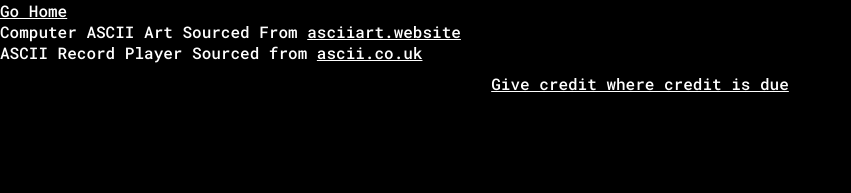
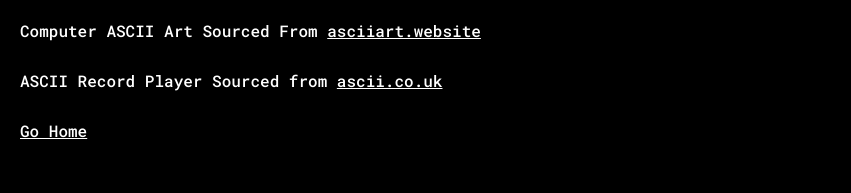
Before and after one commit to JSimoni42/jsimoni42.github.io, a Gatsby site: page /credits in a window 1280 px wide. Shown: the whole page, without its empty margins (0-851 px from the left). Built offline with nearby package versions, Linux system fonts and the light colour scheme; Gatsby itself is replaced by a stand-in of ours.

Commit message:
Reorganize credits

```diff
--- a/src/components/page-wrapper.tsx
+++ b/src/components/page-wrapper.tsx
@@ -3,7 +3,6 @@
 import React from "react"
 import styled, { createGlobalStyle } from "styled-components"
 import { Computer, MobileBreakpoint } from "../constants/siteConstants"
-import { Link } from "gatsby"
 
 export const PageWrapper: FC = ({ children }) => {
   return (
@@ -11,23 +10,9 @@
       <SiteHelmet />
       <GlobalStyle />
       {children}
-      <Footer>
-        <Link to="/credits">Give credit where credit is due</Link>
-      </Footer>
     </>
   )
 }
-
-const Footer = styled.footer`
-  display: flex;
-  justify-content: center;
-  margin: 10px 0;
-
-  @media (max-width: ${MobileBreakpoint}) {
-    flex-direction: column;
-    align-items: center;
-  }
-`
 
 const GlobalStyle = createGlobalStyle`
   body {
--- a/src/pages/credits.tsx
+++ b/src/pages/credits.tsx
@@ -8,7 +8,7 @@
 const Credit: FC = () => {
   return (
     <PageWrapper>
-      <Link to="/">Go Home</Link>
+      <PageContainer>
         <div>
           Computer ASCII Art Sourced From&nbsp;
           <a href={Computer.credits}>asciiart.website</a>
@@ -17,8 +17,17 @@
           ASCII Record Player Sourced from&nbsp;
           <a href={RecordPlayer.credits}>ascii.co.uk</a>
         </div>
+        <Link to="/">Go Home</Link>
+      </PageContainer>
     </PageWrapper>
   )
 }
 
+const PageContainer = styled.div`
+  display: grid;
+  padding: 20px;
+  grid-template-columns: 1fr;
+  grid-template-rows: repeat(3, 50px);
+`;
+
 export default Credit
--- a/src/pages/index.tsx
+++ b/src/pages/index.tsx
@@ -5,17 +5,34 @@
 import { DesktopIndex } from "../components/index/Desktop"
 import { MobileIndex } from "../components/index/Mobile"
 import { MobileBreakpoint } from "../constants/siteConstants"
+import { Link } from "gatsby"
 
 const IndexPage: FC = () => {
   return (
+    <>
       <PageWrapper>
         <TerminalScreenFrame>
           <ResponsiveDesktopIndex />
           <ResponsiveMobileIndex />
         </TerminalScreenFrame>
       </PageWrapper>
+      <Footer>
+        <Link to="/credits">Give credit where credit is due</Link>
+      </Footer>
+    </>
   )
 }
+
+const Footer = styled.footer`
+  display: flex;
+  justify-content: center;
+  margin: 10px 0;
+
+  @media (max-width: ${MobileBreakpoint}) {
+    flex-direction: column;
+    align-items: center;
+  }
+`
 
 const TerminalScreenFrame = styled.div`
   display: flex;
```
Lines whose indentation alone changed are shown as unchanged.
